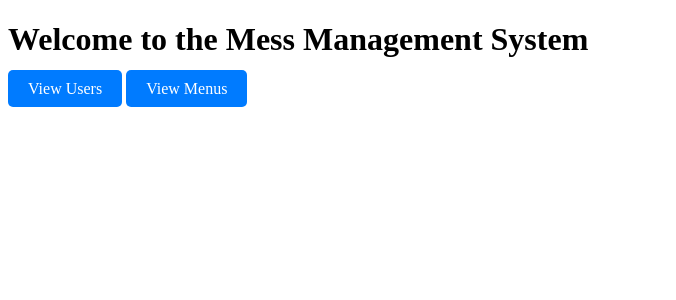
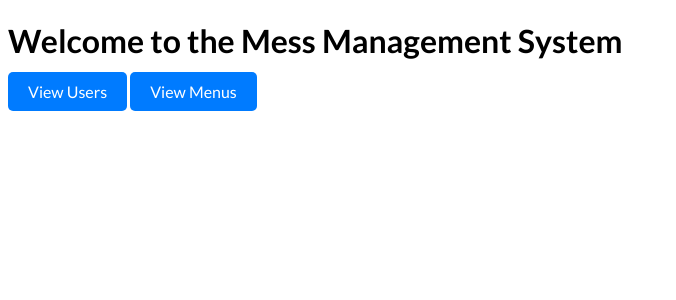
Before and after one commit to Nishat-Ahmad/CS232-DBMS, a Flask app: page / in a window 1280 px wide. Shown: the top 300 px of the page, without its empty margins (0-676 px from the left). Run offline with Flask 3, Linux system fonts and the light colour scheme.

Commit message:
added lato font

```diff
--- a/static/styles.css
+++ b/static/styles.css
@@ -133,3 +133,7 @@ button-red:hover {
 .form-group label {
     margin-bottom: 5px;
 }
+
+* {
+    font-family: 'Lato', sans-serif; /* Or your desired font */
+}
--- a/templates/base.html
+++ b/templates/base.html
@@ -5,6 +5,7 @@
     <meta name="viewport" content="width=device-width, initial-scale=1.0">
     <title>Mess Management System</title>
     <link href="{{ url_for('static', filename='styles.css') }}" rel="stylesheet">
+    <link href='https://fonts.googleapis.com/css?family=Lato:400,700' rel='stylesheet' type='text/css'>
 </head>
 <body>
 
```
